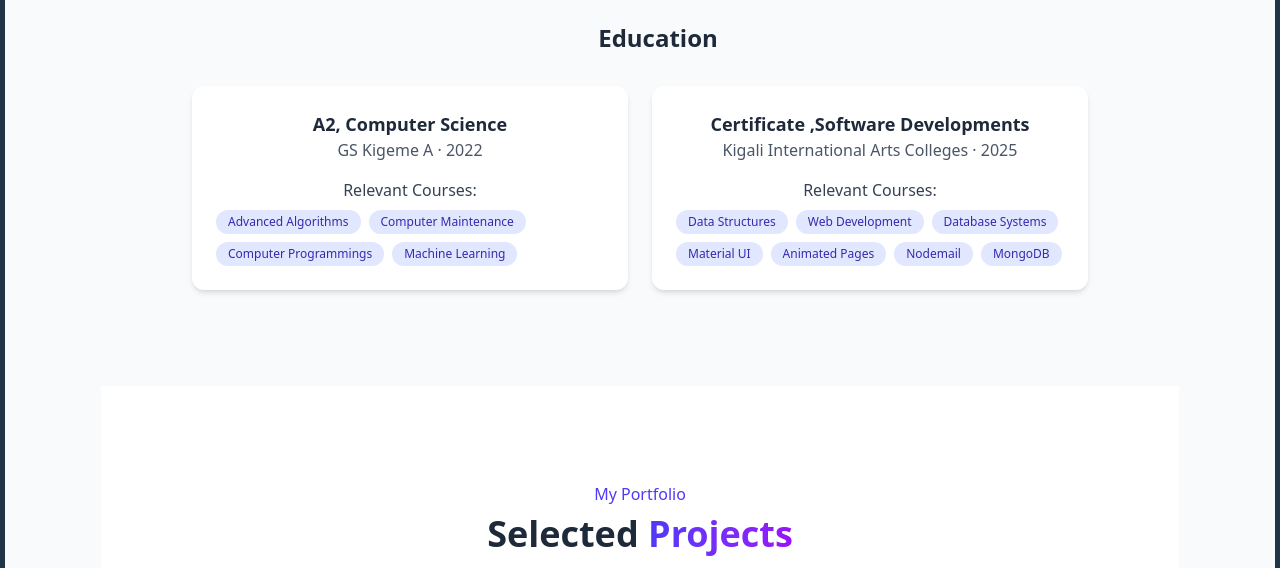
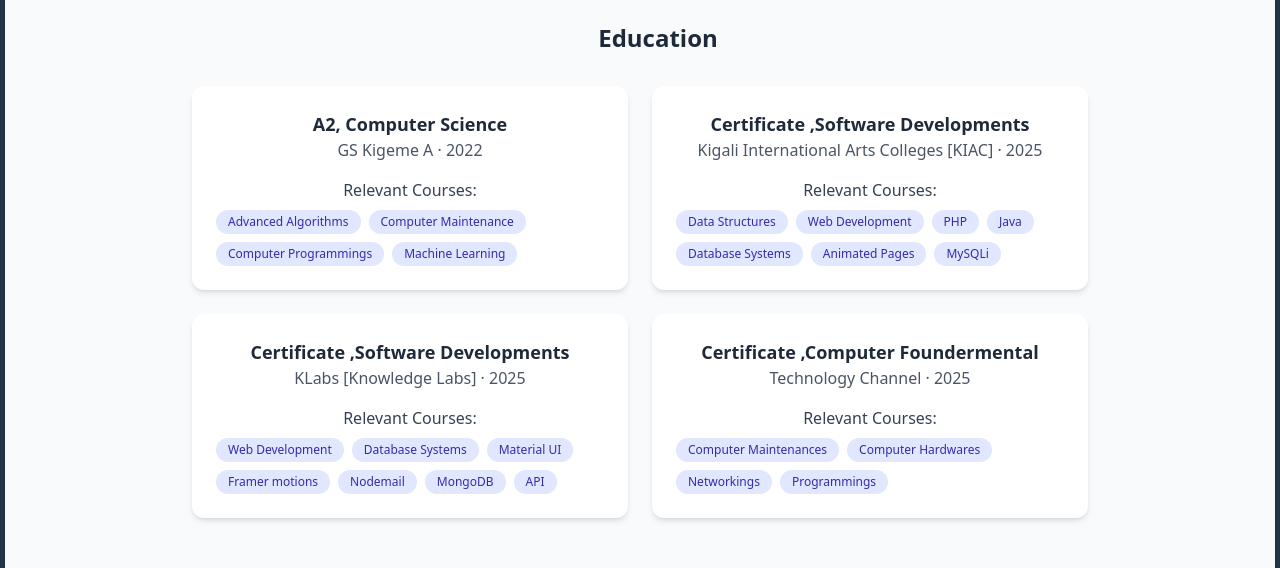
Before and after one commit to Leon-kings/PortfolioWeb, a React (Vite) app: page / in a window 1280 px wide. Shown: the part 4360-4928 px from the top of the page. Built offline with nearby package versions, Linux system fonts and the light colour scheme; some icons are missing.

Commit message:
changes on experiences

```diff
--- a/src/pages/experience/Experience.jsx
+++ b/src/pages/experience/Experience.jsx
@@ -102,16 +102,41 @@ export const Experience = () => {
     },
     {
       degree: "Certificate ,Software Developments",
-      university: "Kigali International Arts Colleges",
+      university: "Kigali International Arts Colleges [KIAC]",
       year: "2025",
       courses: [
         "Data Structures",
         "Web Development",
+        "PHP",
+        "Java",
+        "Database Systems",
+        "Animated Pages",
+        "MySQLi",
+      ],
+    },
+    {
+      degree: "Certificate ,Software Developments",
+      university: "KLabs [Knowledge Labs]",
+      year: "2025",
+      courses: [
+        "Web Development",
         "Database Systems",
         "Material UI",
-        "Animated Pages",
+        "Framer motions",
         "Nodemail",
         "MongoDB",
+        "API",
+      ],
+    },
+    {
+      degree: "Certificate ,Computer Foundermental",
+      university: "Technology Channel",
+      year: "2025",
+      courses: [
+        "Computer Maintenances",
+        "Computer Hardwares",
+        "Networkings",
+        "Programmings",
       ],
     },
   ];
```
